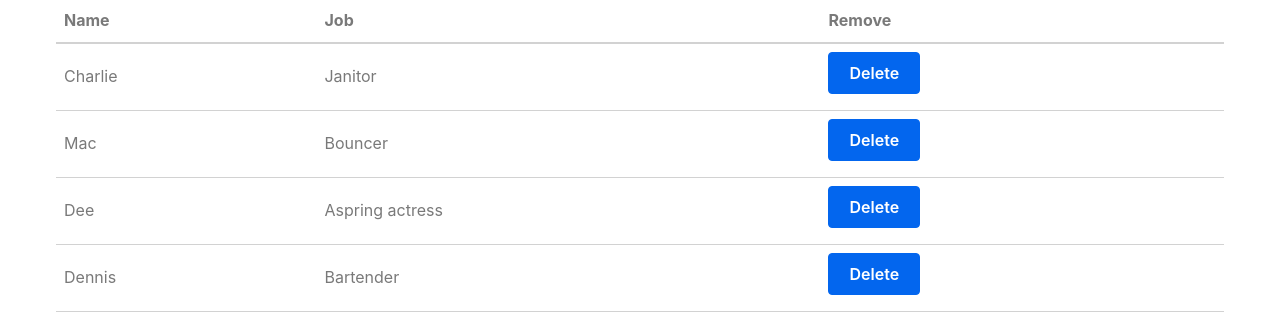
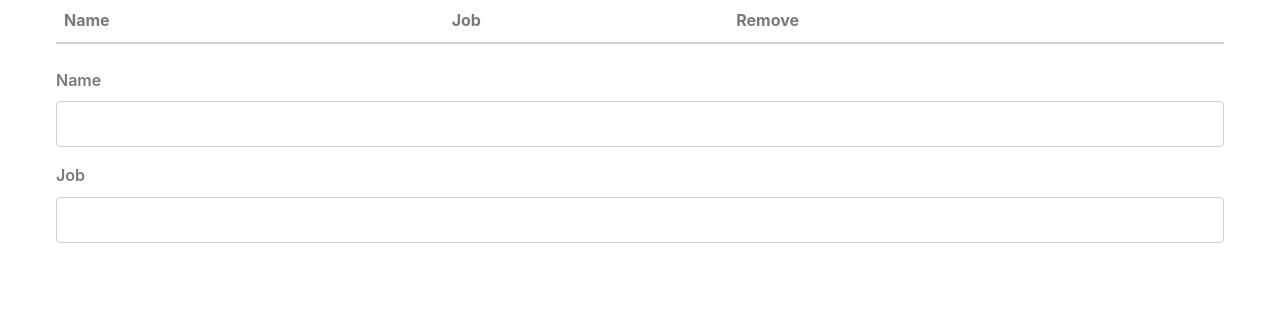
Before and after one commit to vkohli244/csc-307-lab-1, a React (Vite) app in the folder packages/react-frontend/: page / in a window 1280 px wide. Shown: the top 334 px of the page. Built offline with nearby package versions, Linux system fonts and the light colour scheme.

Commit message:
feat:added input form

```diff
--- /dev/null
+++ b/packages/react-frontend/src/Form.jsx
@@ -0,0 +1,38 @@
+import React, { useState } from "react";
+
+function Form() {
+  const [person, setPerson] = useState({
+    name: "",
+    job: "",
+  });
+
+  function handleChange(event) {
+    const { name, value } = event.target;
+    if (name === "job") setPerson({ name: person.name, job: value });
+    else setPerson({ name: value, job: person.job });
+  }
+
+  return (
+  <form>
+    <label htmlFor="name">Name</label>
+    <input
+      type="text"
+      name="name"
+      id="name"
+      value={person.name}
+      onChange={handleChange}
+    />
+    <label htmlFor="job">Job</label>
+    <input
+      type="text"
+      name="job"
+      id="job"
+      value={person.job}
+      onChange={handleChange}
+    />
+  </form>
+);
+}
+
+
+export default Form;
--- a/packages/react-frontend/src/MyApp.jsx
+++ b/packages/react-frontend/src/MyApp.jsx
@@ -2,28 +2,12 @@
 import React from "react";
 import { useState } from "react";
 import Table from "./Table";
+import Form from "./Form";
 
 // src/MyApp.jsx
 
 function MyApp() {
-  const [characters, setCharacters] = useState([
-    {
-      name: "Charlie",
-      job: "Janitor",
-    },
-    {
-      name: "Mac",
-      job: "Bouncer",
-    },
-    {
-      name: "Dee",
-      job: "Aspring actress",
-    },
-    {
-      name: "Dennis",
-      job: "Bartender",
-    },
-  ]);
+  const [characters, setCharacters] = useState([]);
 
   function removeOneCharacter(index) {
     const updated = characters.filter((character, i) => {
@@ -35,7 +19,9 @@
   return (
     <div className="container">
       <Table characterData={characters} removeCharacter ={removeOneCharacter}/>
+      <Form />
     </div>
+
   );
 
 
```
